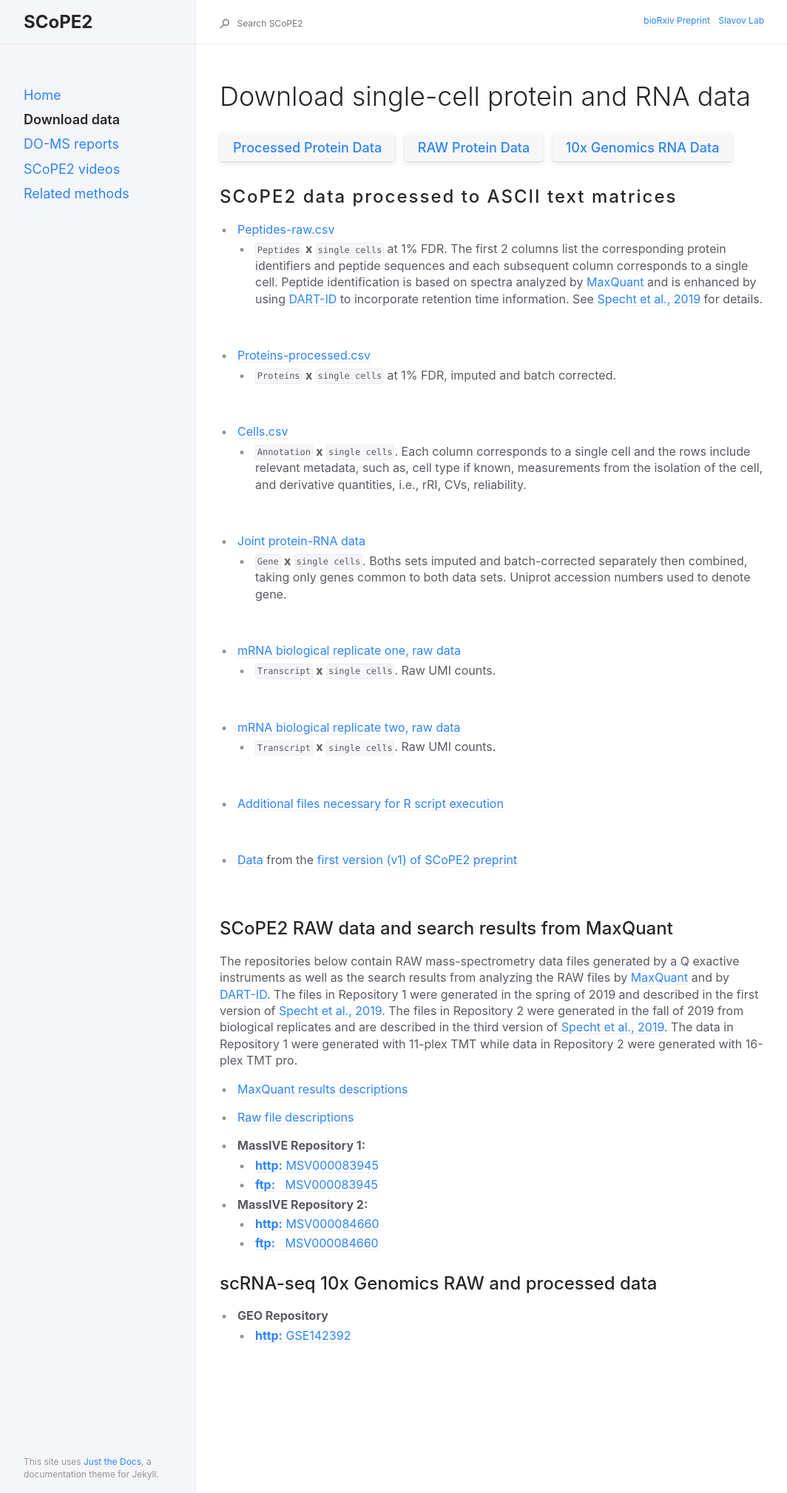
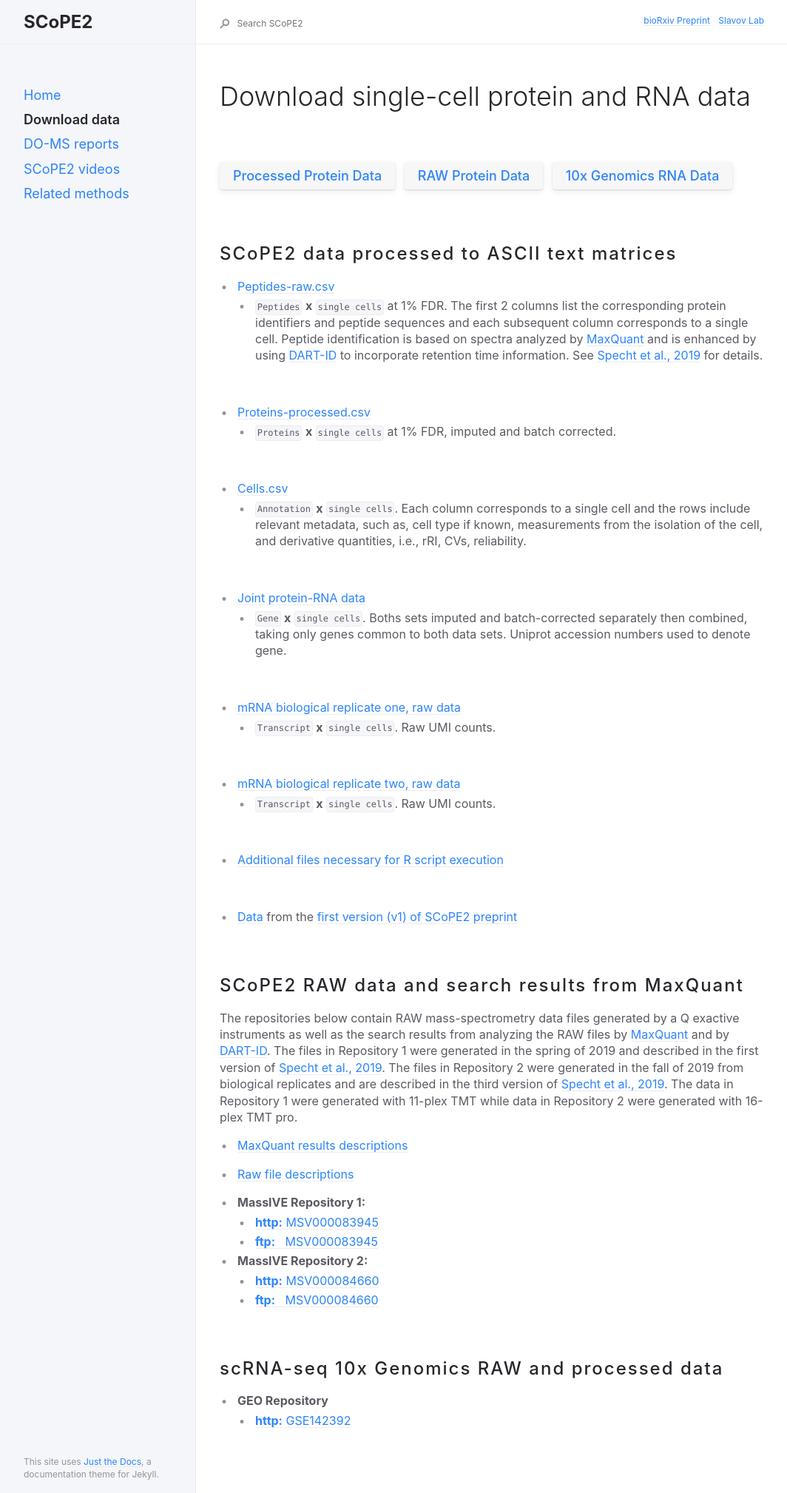
Before and after one commit to SlavovLab/SCoPE2, a Jekyll site: the page built from docs/docs/data.md, in a window 1280 px wide. Shown: the whole page at 74% size, without its empty margins (91-1155 px from the left). Built offline with Jekyll 4.4.1, drawn with Linux system fonts in a browser that asks for light colours.

Commit message:
Update data.md

```diff
--- a/docs/docs/data.md
+++ b/docs/docs/data.md
@@ -8,10 +8,13 @@ description: "download single-cell proteomics data from SCoPE2, a second generat
 
 # Download single-cell protein and RNA data
 
+&nbsp;
+
 [Processed Protein Data]({{site.baseurl}}#processed-single-cell-protein-data){: .btn .fs-5 .mb-4 .mb-md-0 .mr-2 }
-[RAW Protein Data](https://doi.org/10.1101/665307){: .btn .fs-5 .mb-4 .mb-md-0 .mr-2 }
-[10x Genomics RNA Data](https://doi.org/10.1101/665307){: .btn .fs-5 .mb-4 .mb-md-0 .mr-2 }
+[RAW Protein Data]({{site.baseurl}}#RAW-single-cell-protein-data){: .btn .fs-5 .mb-4 .mb-md-0 .mr-2 }
+[10x Genomics RNA Data]({{site.baseurl}}#single-cell-RNA-data){: .btn .fs-5 .mb-4 .mb-md-0 .mr-2 }
 
+&nbsp;
 
 <h2 style="letter-spacing: 2px; font-size: 26px;" id="processed-single-cell-protein-data" >SCoPE2 data processed to ASCII text matrices</h2>
 
@@ -53,7 +56,8 @@ description: "download single-cell proteomics data from SCoPE2, a second generat
 
 &nbsp;
 
-## SCoPE2 RAW data and search results from MaxQuant
+
+<h2 style="letter-spacing: 2px; font-size: 26px;" id="RAW-single-cell-protein-data" >SCoPE2 RAW data and search results from MaxQuant</h2>
 The repositories below contain RAW mass-spectrometry data files generated by a Q exactive instruments as well as the search results from analyzing the  RAW files by [MaxQuant](https://www.maxquant.org/)  and by [DART-ID](https://dart-id.slavovlab.net/). The files in Repository 1 were generated in the spring of 2019 and described in the first version of [Specht et al., 2019](https://www.biorxiv.org/content/10.1101/665307v2). The files in Repository 2 were generated in the fall of 2019 from biological replicates and are described in the third version of [Specht et al., 2019](https://www.biorxiv.org/content/10.1101/665307v3). The data in Repository 1 were generated with 11-plex TMT while data in Repository 2 were generated with 16-plex TMT pro.
 
 * [MaxQuant results descriptions](https://drive.google.com/open?id=1qXThKpGPx1tBcxvYFvNM0zCSeyILDzE6)
@@ -68,6 +72,14 @@ The repositories below contain RAW mass-spectrometry data files generated by a Q
   - [**http:**  MSV000084660](https://massive.ucsd.edu/ProteoSAFe/dataset.jsp?accession=MSV000084660)
   - [**ftp:** &nbsp; MSV000084660](ftp://massive.ucsd.edu/MSV000084660)
 
-## scRNA-seq 10x Genomics RAW and processed data
+
+
+&nbsp;
+
+
+<h2 style="letter-spacing: 2px; font-size: 26px;" id="single-cell-RNA-data" >scRNA-seq 10x Genomics RAW and processed data</h2>
+
 * **GEO Repository**
   - [**http:**  GSE142392](https://www.ncbi.nlm.nih.gov/geo/query/acc.cgi?acc=GSE142392)
+
+&nbsp;
```
